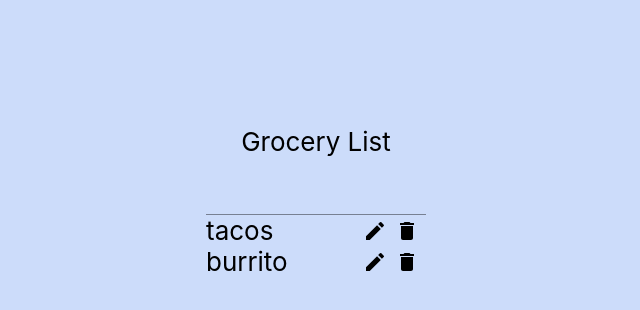
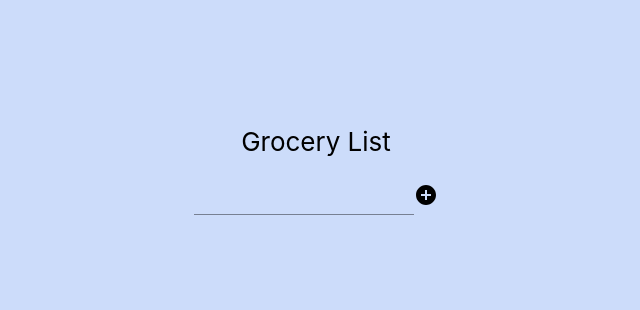
Before and after one commit to tylermckee71/grocery-list, a React (Create React App) app: page / in a window 1280 px wide. Shown: the top 310 px of the page, without its empty margins (324-964 px from the left). Built offline with nearby package versions, Linux system fonts and the light colour scheme.

Commit message:
add functionality

```diff
--- a/src/components/GroceryList.js
+++ b/src/components/GroceryList.js
@@ -1,13 +1,32 @@
-import React from 'react'
+import React, {useState} from 'react'
 import TextField from '@mui/material/TextField';
 import ListItem from './ListItem';
+import AddCircleIcon from '@mui/icons-material/AddCircle';
 
 export default function GroceryList() {
-    const items = ['tacos', 'burrito']
+    const [listItems, setListItems] = useState([])
+    const [mainTextInput, setMainTextInput] = useState()
+
+    const addItem = () => {
+        setListItems([mainTextInput, ...listItems])
+        setMainTextInput('')
+    }
+
+    const handleMainInputEnterKeyPress = (e) => {
+        if(e.key === 'Enter') addItem()
+    }
+
     return (
         <div>
-            <TextField id="standard-basic" variant="standard" />
-            {items.map((item,index) => <ListItem item={item} key={`${item}-${index}`} />)}
+            <div style={textInputStyle}>
+                <TextField onKeyPress={handleMainInputEnterKeyPress} value={mainTextInput} onChange={(e) => setMainTextInput(e.target.value)} id="standard-basic" variant="standard" />
+                <AddCircleIcon onClick={addItem}/>
+            </div>
+            {listItems.map((item,index) => <ListItem item={item} key={`${item}-${index}`} />)}
         </div>
     )
 }
+
+const textInputStyle={
+    display: 'flex'
+}
--- a/src/components/ListItem.js
+++ b/src/components/ListItem.js
@@ -6,14 +6,17 @@ import TextField from '@mui/material/TextField';
 
 
 export default function ListItem({item = 'Test Item'}) {
-    const [editActive, setEditActive] = useState()
+    const [editActive, setEditActive] = useState(false)
 
+    const handleDeleteClick = () => {
+        console.log('item deleted')
+    }
 
     return (
         <div style={styles}>
-            {editActive ? <TextField /> : <div style={itemNameStyle}>{item}</div>}
-            <EditIcon />
-            <DeleteIcon />
+            {editActive ?<TextField defaultValue={item} id="standard-basic" variant="standard" />: <div style={itemNameStyle}>{item}</div>}
+            <EditIcon onClick={() => setEditActive(!editActive)} />
+            <DeleteIcon onClick={handleDeleteClick} />
         </div>
     )
 }
@@ -21,7 +24,8 @@ export default function ListItem({item = 'Test Item'}) {
 const styles = {
     display: 'grid',
     gridTemplateColumns: '5fr 1fr 1fr',
-    alignItems: 'center'
+    alignItems: 'center',
+    paddingTop: '10px'
 }
 
 const itemNameStyle = {
```
